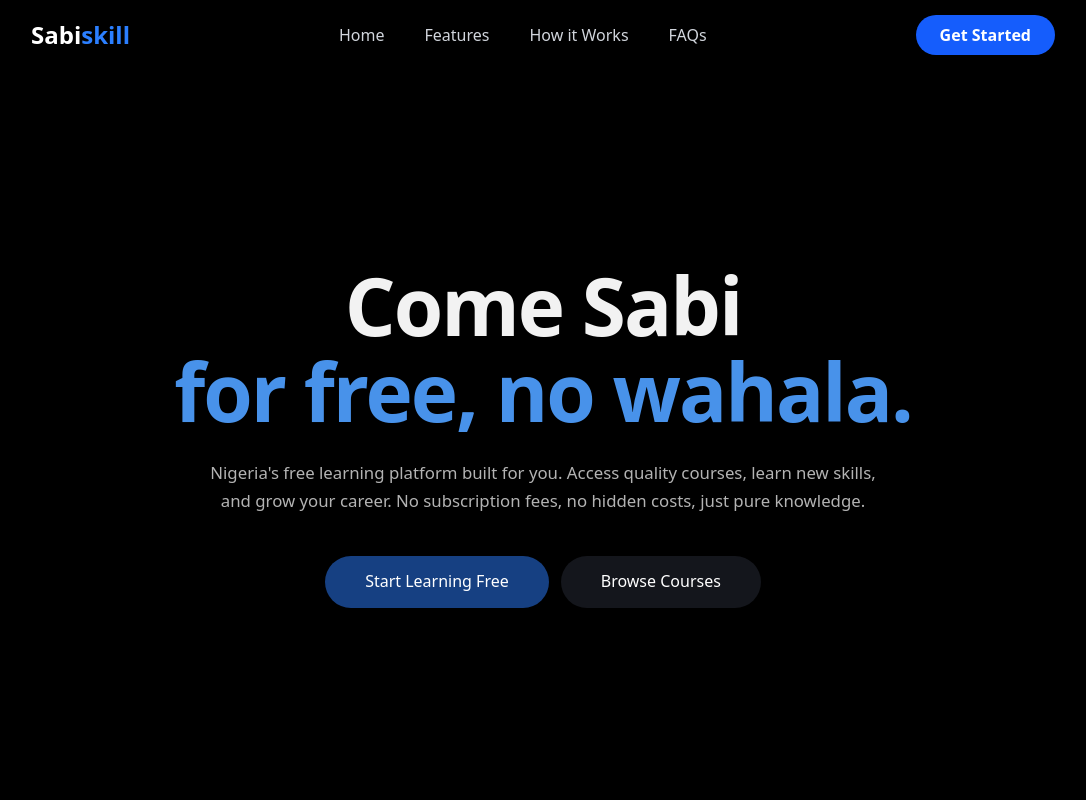
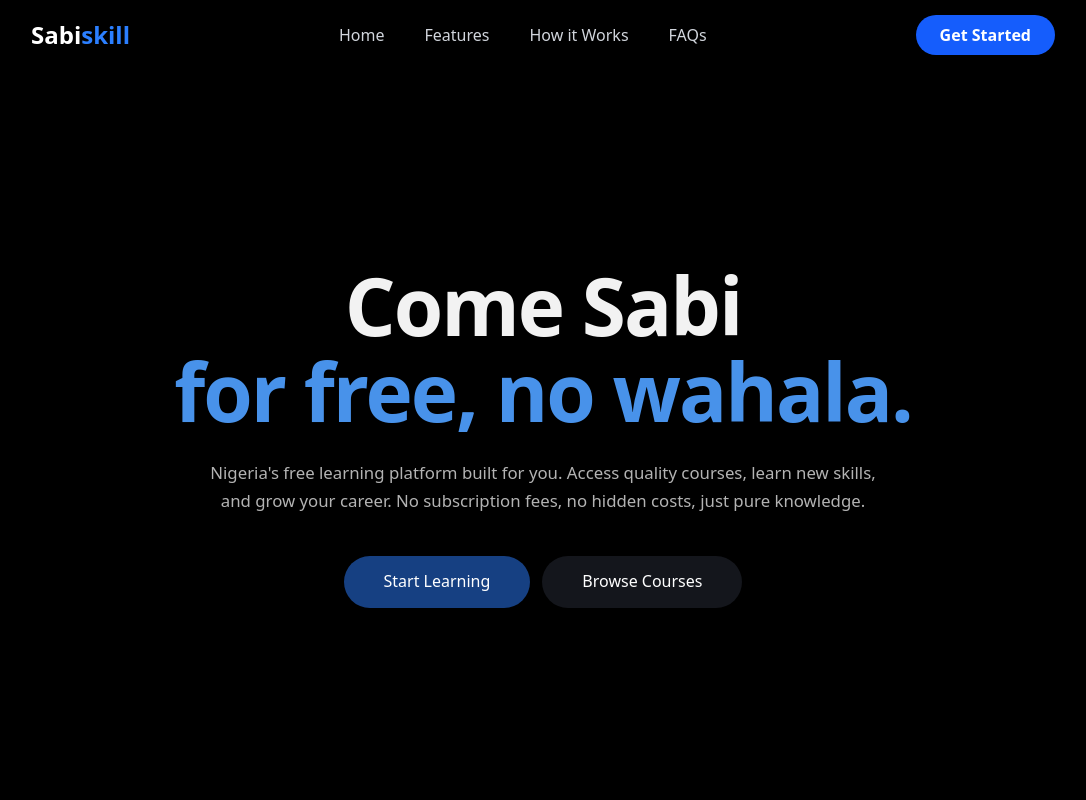
Before and after one commit to JesseJohn7/sabiskill, a Next.js app: page / in a window 1280 px wide. Shown: the top 800 px of the page, without its empty margins (97-1183 px from the left). Built offline with nearby package versions, Linux system fonts and the light colour scheme.

Commit message:
start text

```diff
--- a/components/Hero.tsx
+++ b/components/Hero.tsx
@@ -62,7 +62,7 @@ const Hero: React.FC = () => {
           style={{ opacity: 1, transform: "none" }}
         >
           <button className="w-full sm:w-auto font-medium text-base md:text-[16px] whitespace-nowrap leading-[21.94px] rounded-full px-6 py-3 md:px-[40px] md:py-[15px] text-white bg-blue-500/50 hover:bg-blue-500/60 transition-all duration-300 active:scale-[0.97] cursor-pointer min-w-[10rem]">
-            Start Learning Free
+            Start Learning
           </button>
 
           <button className="w-full sm:w-auto font-medium text-base md:text-[16px] whitespace-nowrap leading-[21.94px] rounded-full px-6 py-3 md:px-[40px] md:py-[15px] text-white bg-[#282c38]/50 hover:bg-white/10 transition-all duration-300 active:scale-[0.97] cursor-pointer min-w-[10rem]">
```
